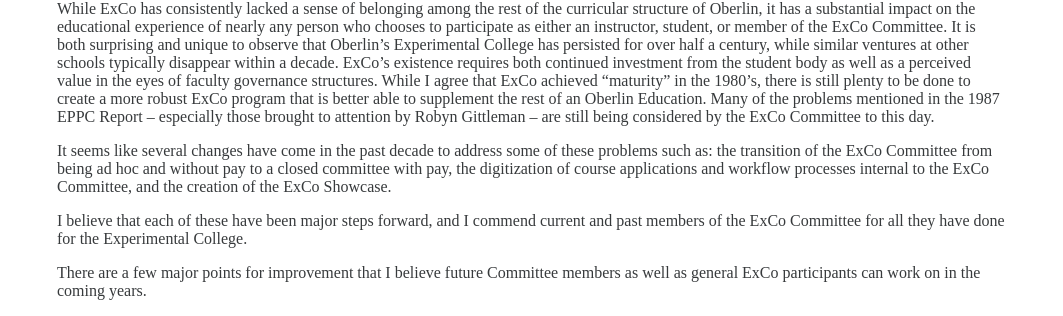
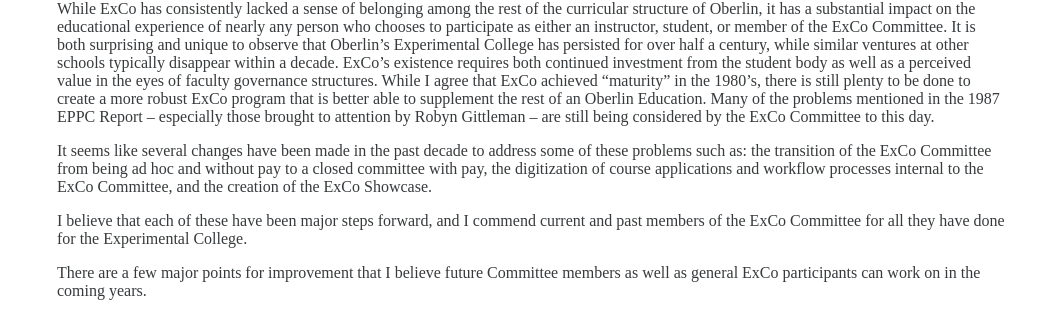
Before and after one commit to OberlinExCo/OberlinExCo.github.io, a Jekyll site: the page built from history.md, in a window 1280 px wide. Shown: the part 1369-1685 px from the top of the page, without its empty margins (108-1171 px from the left). Built offline with Jekyll 4.4.1, drawn with Linux system fonts in a browser that asks for light colours.

Commit message:
Update history.md
fixing awkward wording

```diff
--- a/history.md
+++ b/history.md
@@ -34,7 +34,7 @@ Constant membership turnover and poor institutional memory restricted ExCo from
 # Parting Thoughts
 While ExCo has consistently lacked a sense of belonging among the rest of the curricular structure of Oberlin, it has a substantial impact on the educational experience of nearly any person who chooses to participate as either an instructor, student, or member of the ExCo Committee. It is both surprising and unique to observe that Oberlin’s Experimental College has persisted for over half a century, while similar ventures at other schools typically disappear within a decade. ExCo’s existence requires both continued investment from the student body as well as a perceived value in the eyes of faculty governance structures. While I agree that ExCo achieved “maturity” in the 1980’s, there is still plenty to be done to create a more robust ExCo program that is better able to supplement the rest of an Oberlin Education. Many of the problems mentioned in the 1987 EPPC Report -- especially those brought to attention by Robyn Gittleman -- are still being considered by the ExCo Committee to this day.
 
-It seems like several changes have come in the past decade to address some of these problems such as: the transition of the ExCo Committee from being ad hoc and without pay to a closed committee with pay, the digitization of course applications and workflow processes internal to the ExCo Committee, and the creation of the ExCo Showcase.
+It seems like several changes have been made in the past decade to address some of these problems such as: the transition of the ExCo Committee from being ad hoc and without pay to a closed committee with pay, the digitization of course applications and workflow processes internal to the ExCo Committee, and the creation of the ExCo Showcase.
 
 I believe that each of these have been major steps forward, and I commend current and past members of the ExCo Committee for all they have done for the Experimental College.
 
```
